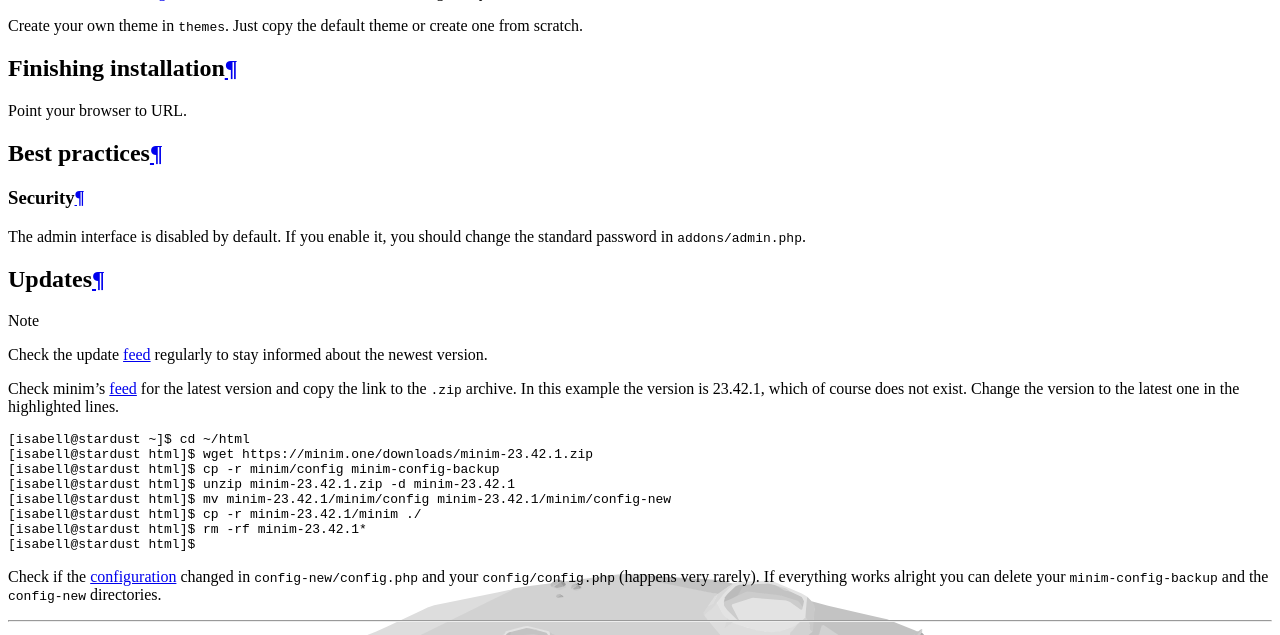
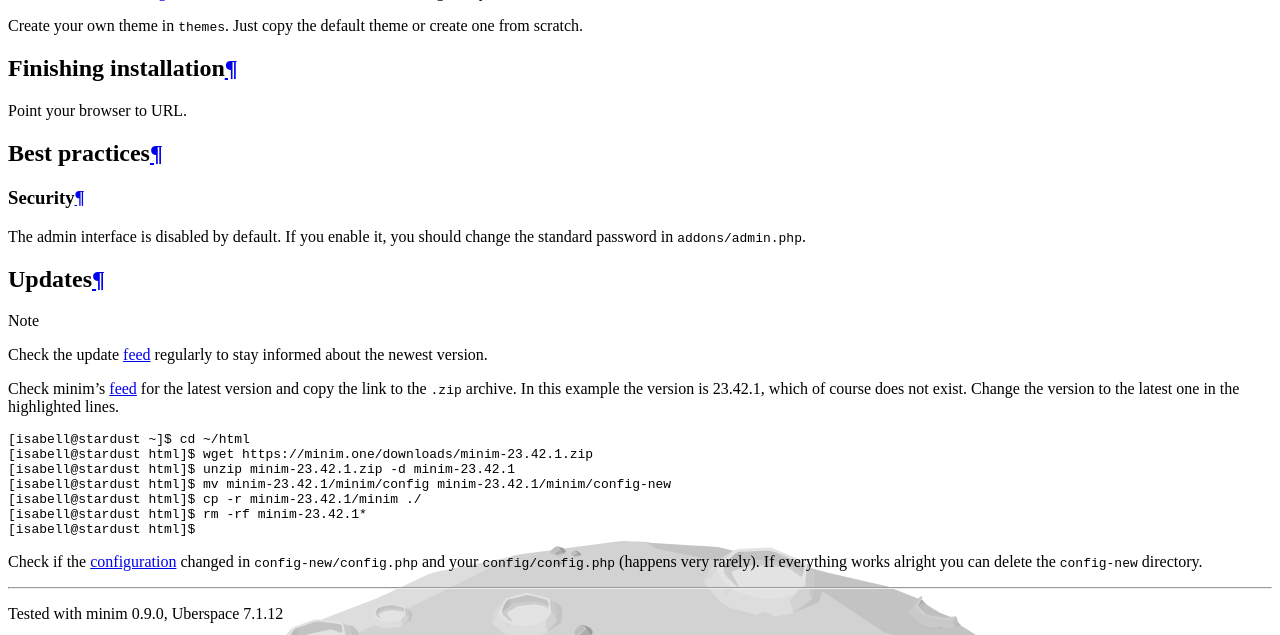
Before and after one commit to Uberspace/lab, a Sphinx documentation site: the page built from source/guide_minim.rst, in a window 1280 px wide and 900 px high, scrolled down 2159 px, cut to the strip 0-635 px from the top of the window. Built offline with Sphinx 7.4.7 and the Read the Docs theme 2.0.0, drawn with Linux system fonts in a browser that asks for light colours.

Commit message:
Update guide_minim.rst (#181)

```diff
--- a/source/guide_minim.rst
+++ b/source/guide_minim.rst
@@ -87,11 +87,10 @@
 Check minim's feed_ for the latest version and copy the link to the ``.zip`` archive. In this example the version is 23.42.1, which of course does not exist. Change the version to the latest one in the highlighted lines.
 
 .. code-block:: console
- :emphasize-lines: 2,4,5,6,7
+ :emphasize-lines: 2,3,4,5,6
 
  [isabell@stardust ~]$ cd ~/html
  [isabell@stardust html]$ wget https://minim.one/downloads/minim-23.42.1.zip
- [isabell@stardust html]$ cp -r minim/config minim-config-backup
  [isabell@stardust html]$ unzip minim-23.42.1.zip -d minim-23.42.1
  [isabell@stardust html]$ mv minim-23.42.1/minim/config minim-23.42.1/minim/config-new
  [isabell@stardust html]$ cp -r minim-23.42.1/minim ./
@@ -99,7 +98,7 @@
  [isabell@stardust html]$
 
 Check if the configuration_ changed in ``config-new/config.php`` and your ``config/config.php`` (happens very rarely).
-If everything works alright you can delete your ``minim-config-backup`` and the ``config-new`` directories.
+If everything works alright you can delete the ``config-new`` directory.
 
 .. _minim: https://minim.one/
 .. _domains: https://manual.uberspace.de/en/web-domains.html
```
